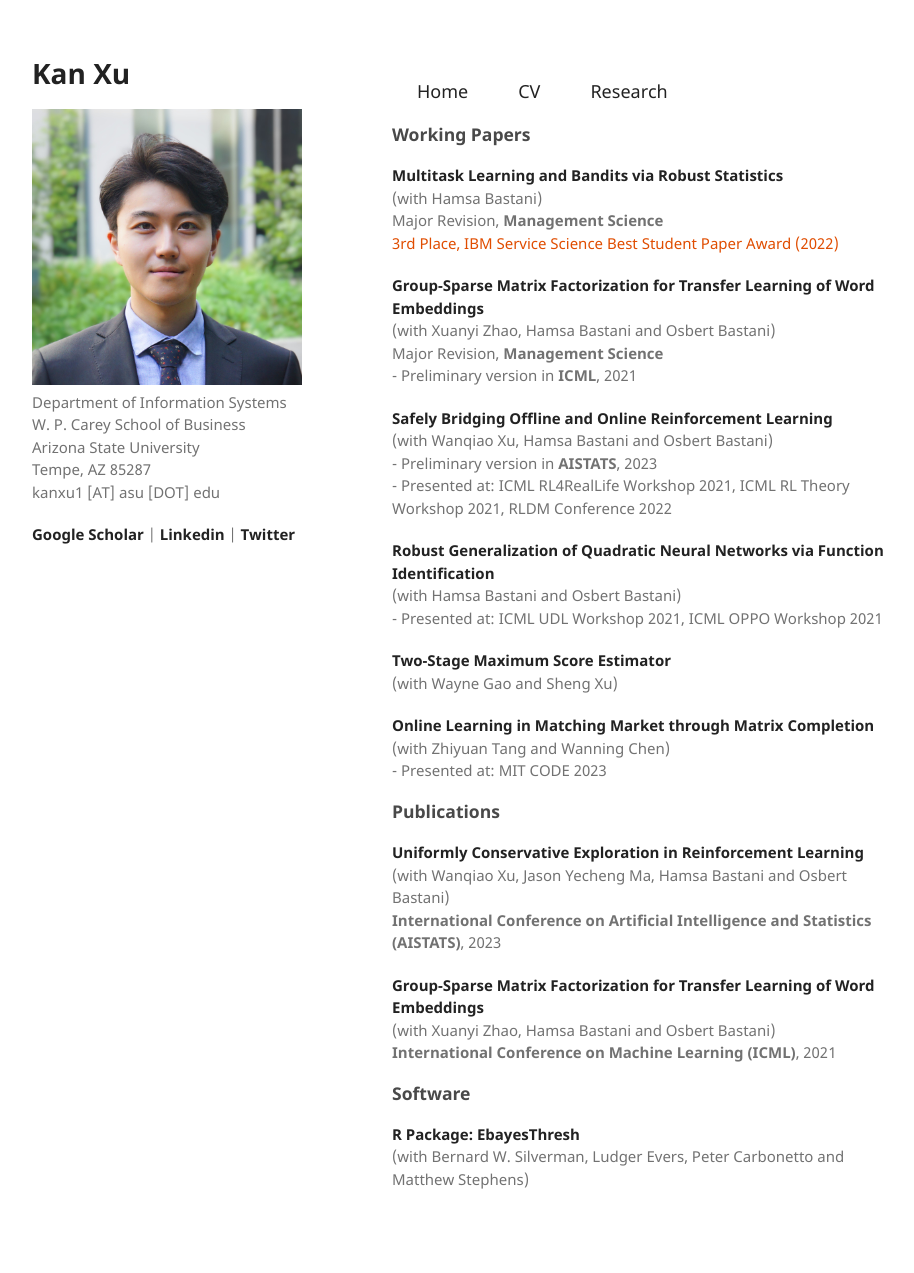
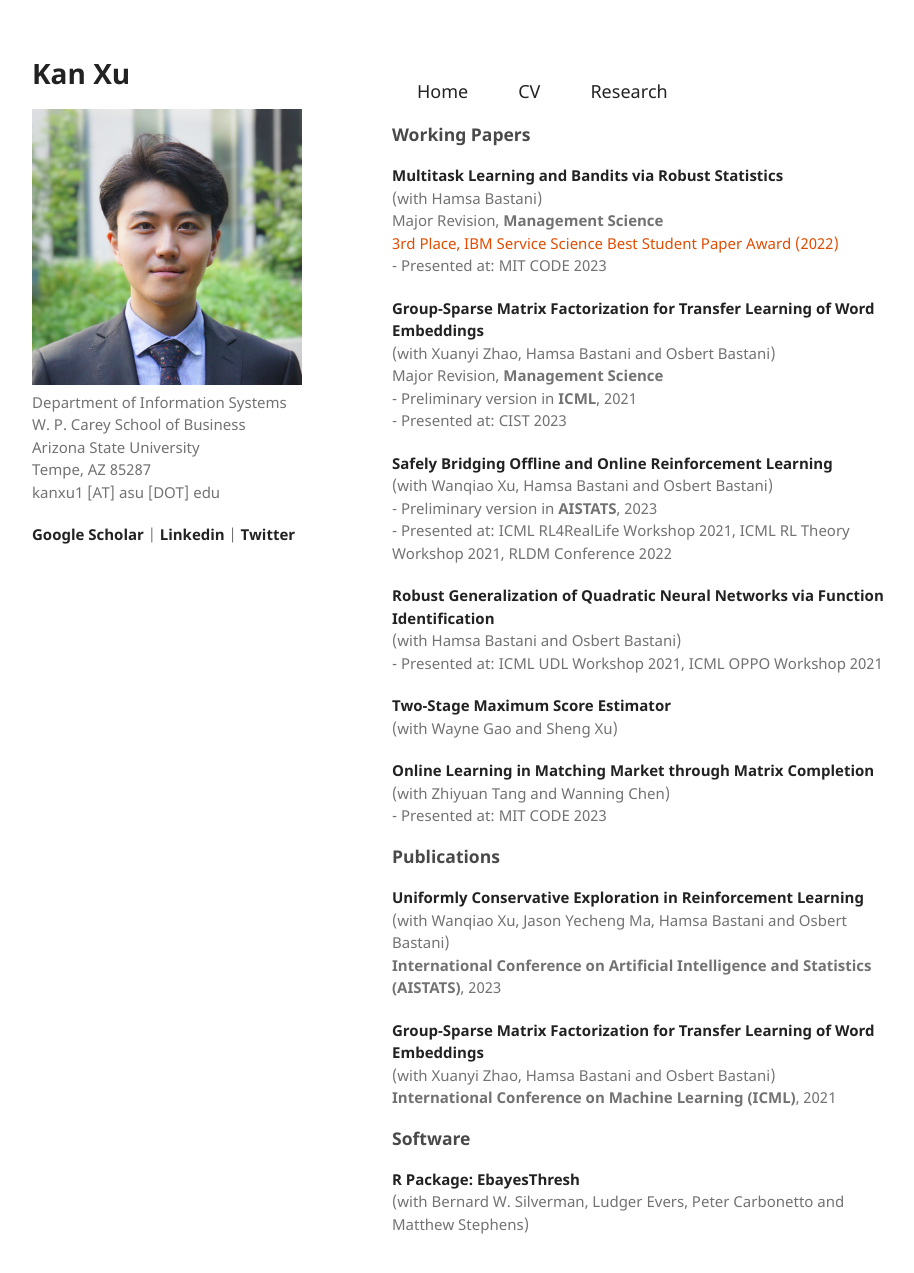
Before and after one commit to kanxu526/kanxu526.github.io, a Jekyll site: the page built from research.md, in a window 1280 px wide and 1305 px high. Shown: the top 1273 px of the window, without its empty margins (178-1092 px from the left). Built offline with Jekyll 4.4.1, drawn with Linux system fonts in a browser that asks for light colours.

Commit message:
Update research.md

```diff
--- a/research.md
+++ b/research.md
@@ -14,12 +14,14 @@ layout: default
 <p><a href="https://arxiv.org/abs/2112.14233">Multitask Learning and Bandits via Robust Statistics</a><br>
 (with Hamsa Bastani)<br>
 Major Revision, <b>Management Science</b><br>
-<span class='award'>3rd Place, IBM Service Science Best Student Paper Award (2022)</span></p>
+<span class='award'>3rd Place, IBM Service Science Best Student Paper Award (2022)</span><br>
+- Presented at: MIT CODE 2023</p>
 
 <p><a href="https://arxiv.org/abs/2104.08928">Group-Sparse Matrix Factorization for Transfer Learning of Word Embeddings</a><br>
 (with Xuanyi Zhao, Hamsa Bastani and Osbert Bastani)<br>
 Major Revision, <b>Management Science</b><br>
-- Preliminary version in <b>ICML</b>, 2021</p>
+- Preliminary version in <b>ICML</b>, 2021<br>
+- Presented at: CIST 2023</p>
 
 <p><a href="https://arxiv.org/abs/2110.13060">Safely Bridging Offline and Online Reinforcement Learning</a><br>
 (with Wanqiao Xu, Hamsa Bastani and Osbert Bastani)<br>
```
